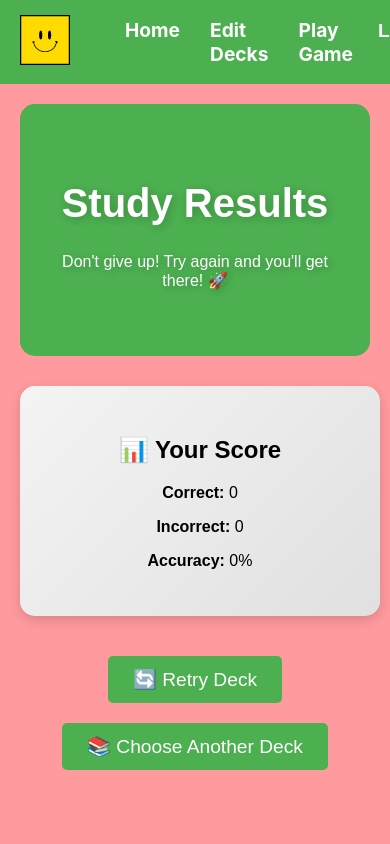
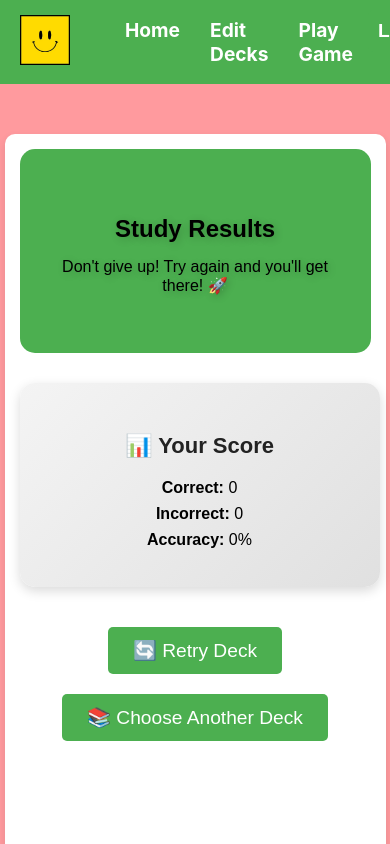
Before and after one commit to TylerRollo/flashcard-application, a React (Create React App) app in the folder front-end/: page /results in a window 390 px wide. Shown: the top 844 px of the page. Built offline with nearby package versions, Linux system fonts and the light colour scheme.

Commit message:
add constant background color, show incorrect cards at end of deck, end session immediately button, added styles

```diff
--- a/front-end/public/index.html
+++ b/front-end/public/index.html
@@ -26,7 +26,7 @@
     -->
     <title>React App</title>
   </head>
-  <body>
+  <body style="background: #ff9a9e">
     <noscript>You need to enable JavaScript to run this app.</noscript>
     <div id="root"></div>
     <!--
--- a/front-end/src/pages/PlaygameDetails.js
+++ b/front-end/src/pages/PlaygameDetails.js
@@ -1,5 +1,5 @@
-import React, { useEffect, useState } from 'react';
-import { useNavigate, useParams } from 'react-router-dom';
+import React, { useEffect, useState } from "react";
+import { useNavigate, useParams } from "react-router-dom";
 import "../styles/pages/PlaygameDetails.css";
 
 const PlaygameDetails = () => {
@@ -13,6 +13,7 @@ const PlaygameDetails = () => {
   const [currentIndex, setCurrentIndex] = useState(1);
   const [correctCount, setCorrectCount] = useState(0);
   const [incorrectCount, setIncorrectCount] = useState(0);
+  const [incorrectCards, setIncorrectCards] = useState([]); // Track incorrect cards
 
   useEffect(() => {
     fetchDeckDetails();
@@ -21,7 +22,7 @@ const PlaygameDetails = () => {
   const fetchWithTimeout = (url, options = {}, timeout = 30000) => {
     return Promise.race([
       fetch(url, options),
-      new Promise((_, reject) => setTimeout(() => reject(new Error("Request timed out")), timeout))
+      new Promise((_, reject) => setTimeout(() => reject(new Error("Request timed out")), timeout)),
     ]);
   };
 
@@ -39,7 +40,7 @@ const PlaygameDetails = () => {
 
       resetDeck(flashcardData);
     } catch (error) {
-      console.error('Error fetching deck details:', error);
+      console.error("Error fetching deck details:", error);
       alert(error.message);
     }
   };
@@ -54,6 +55,7 @@ const PlaygameDetails = () => {
     setCurrentCard(shuffledCards.length > 0 ? shuffledCards[0] : null);
     setCurrentIndex(1);
     setShowAnswer(false);
+    setIncorrectCards([]); // Reset incorrect cards
   };
 
   const handleAnswer = (isCorrect) => {
@@ -61,6 +63,7 @@ const PlaygameDetails = () => {
       setCorrectCount((prev) => prev + 1);
     } else {
       setIncorrectCount((prev) => prev + 1);
+      setIncorrectCards((prev) => [...prev, currentCard]); // Store incorrect card
     }
 
     if (remainingCards.length > 1) {
@@ -70,15 +73,38 @@ const PlaygameDetails = () => {
       setCurrentIndex(currentIndex + 1);
       setShowAnswer(false);
     } else {
+      navigateToResults(isCorrect);
+    }
+  };
+
+  const navigateToResults = (isCorrect) => {
     navigate("/results", {
-        state: { correct: correctCount + (isCorrect ? 1 : 0), incorrect: incorrectCount + (isCorrect ? 0 : 1), deckId: id }
+      state: {
+        correct: correctCount + (isCorrect ? 1 : 0),
+        incorrect: incorrectCount + (isCorrect ? 0 : 1),
+        deckId: id,
+        incorrectCards: incorrectCards,
+      },
     });
-    }
+  };
+
+  const endSessionImmediately = () => {
+    const unansweredIncorrectCards = remainingCards.filter((card) => !incorrectCards.includes(card));
+    setIncorrectCards([...incorrectCards, ...unansweredIncorrectCards]);
+
+    navigate("/results", {
+      state: {
+        correct: correctCount,
+        incorrect: incorrectCount + unansweredIncorrectCards.length,
+        deckId: id,
+        incorrectCards: [...incorrectCards, ...unansweredIncorrectCards],
+      },
+    });
   };
 
   return (
     <div className="playgame-container">
-      <h1>{deck ? deck.name : 'Loading...'}</h1>
+      <h1>{deck ? deck.name : "Loading..."}</h1>
       <div className="progress-bar-container">
         <div
           className="progress-bar"
@@ -86,33 +112,48 @@ const PlaygameDetails = () => {
         ></div>
       </div>
       <header className="playgame-header">
-        <div className="card-counter">{currentIndex} / {flashcards.length}</div>
+        <div className="card-counter">
+          {currentIndex} / {flashcards.length}
+        </div>
       </header>
 
       <section className="flashcard-container">
         {currentCard ? (
           <div
-            className={`flashcard ${showAnswer ? 'flipped' : ''}`}
+            className={`flashcard ${showAnswer ? "flipped" : ""}`}
             onClick={() => setShowAnswer(!showAnswer)}
           >
             <div className="flashcard-content front">
-              <p><strong>Q:</strong> {currentCard.front}</p>
+              <p>
+                <strong>Q:</strong> {currentCard.front}
+              </p>
             </div>
             <div className="flashcard-content back">
-              <p><strong>A:</strong> {currentCard.back}</p>
+              <p>
+                <strong>A:</strong> {currentCard.back}
+              </p>
             </div>
           </div>
         ) : (
           <p>Loading flashcards...</p>
         )}
       </section>
+
       {showAnswer && (
         <div className="button-container">
           <label className="answer-label">Did you get that answer correct?</label>
-            <button className="correct-button" onClick={() => handleAnswer(true)}>✔️ Correct</button>
-            <button className="incorrect-button" onClick={() => handleAnswer(false)}>✖️ Incorrect</button>
+          <button className="correct-button" onClick={() => handleAnswer(true)}>
+            ✔️ Correct
+          </button>
+          <button className="incorrect-button" onClick={() => handleAnswer(false)}>
+            ✖️ Incorrect
+          </button>
         </div>
       )}
+
+      <button className="end-session-button" onClick={endSessionImmediately}>
+        ⏹️ End Session
+      </button>
     </div>
   );
 };
--- a/front-end/src/pages/Results.js
+++ b/front-end/src/pages/Results.js
@@ -6,7 +6,7 @@ import "../styles/pages/Results.css";
 const Results = () => {
   const navigate = useNavigate();
   const location = useLocation();
-  const { correct, incorrect, deckId } = location.state || { correct: 0, incorrect: 0, deckId: null };
+  const { correct, incorrect, deckId, incorrectCards } = location.state || { correct: 0, incorrect: 0, deckId: null, incorrectCards: [] };
 
   const total = correct + incorrect;
   const percentage = total > 0 ? Math.round((correct / total) * 100) : 0;
@@ -30,6 +30,20 @@ const Results = () => {
         <p><strong>Accuracy:</strong> {percentage}%</p>
       </section>
 
+      {incorrectCards.length > 0 && (
+        <section className="incorrect-answers">
+          <h2>❌ Incorrect Answers</h2>
+          <ul>
+            {incorrectCards.map((card, index) => (
+              <li key={index} className="incorrect-card">
+                <p><strong>Q:</strong> {card.front}</p>
+                <p><strong>A:</strong> {card.back}</p>
+              </li>
+            ))}
+          </ul>
+        </section>
+      )}
+
       <footer className="results-actions">
         <button className="retry-button" onClick={() => navigate(`/playgame/${deckId}`)}>
           🔄 Retry Deck
--- a/front-end/src/styles/pages/PlaygameDetails.css
+++ b/front-end/src/styles/pages/PlaygameDetails.css
@@ -190,3 +190,22 @@
   color: white;
   text-align: center;
 }
+
+.end-session-button {
+  display: block;
+  width: 100%;
+  max-width: 300px;
+  margin: 20px auto;
+  padding: 12px 20px;
+  background-color: #d9534f;
+  color: white;
+  border: none;
+  border-radius: 5px;
+  font-size: 18px;
+  cursor: pointer;
+  transition: background 0.3s;
+}
+
+.end-session-button:hover {
+  background-color: #c9302c;
+}
--- a/front-end/src/styles/pages/Results.css
+++ b/front-end/src/styles/pages/Results.css
@@ -16,7 +16,7 @@
   }
 
   .results-hero h1 {
-    font-size: 2.5em;
+    font-size: 3em;
     font-weight: bold;
   }
 
@@ -49,3 +49,68 @@
     background-color: #45a049;
     transform: scale(1.05);
   }
+
+  .results-container {
+    max-width: 600px;
+    margin: 50px auto;
+    padding: 20px;
+    text-align: center;
+    background-color: #ffffff;
+    border-radius: 10px;
+    box-shadow: 0 4px 8px rgba(0, 0, 0, 0.1);
+  }
+
+  .results-container h1 {
+    font-size: 28px;
+    color: #000;
+    margin-bottom: 15px;
+  }
+
+  .results-container p {
+    font-size: 18px;
+    color: #000;
+    margin: 8px 0;
+  }
+
+  .results-container h2 {
+    font-size: 22px;
+    color: #222;
+    margin-top: 20px;
+  }
+
+  .results-container ul {
+    list-style-type: none;
+    padding: 5px;
+  }
+
+  .results-container li {
+    background: #f9f9f9;
+    padding: 12px;
+    margin: 10px 0;
+    border-radius: 5px;
+    border-left: 5px solid #ff4d4d;
+    text-align: left;
+  }
+
+  .results-container li strong {
+    color: #333;
+  }
+
+  @media (max-width: 768px) {
+    .results-container {
+      width: 90%;
+      padding: 15px;
+    }
+
+    .results-container h1 {
+      font-size: 24px;
+    }
+
+    .results-container p {
+      font-size: 16px;
+    }
+
+    .results-container li {
+      font-size: 16px;
+    }
+  }
```
Lines whose indentation alone changed are shown as unchanged.
